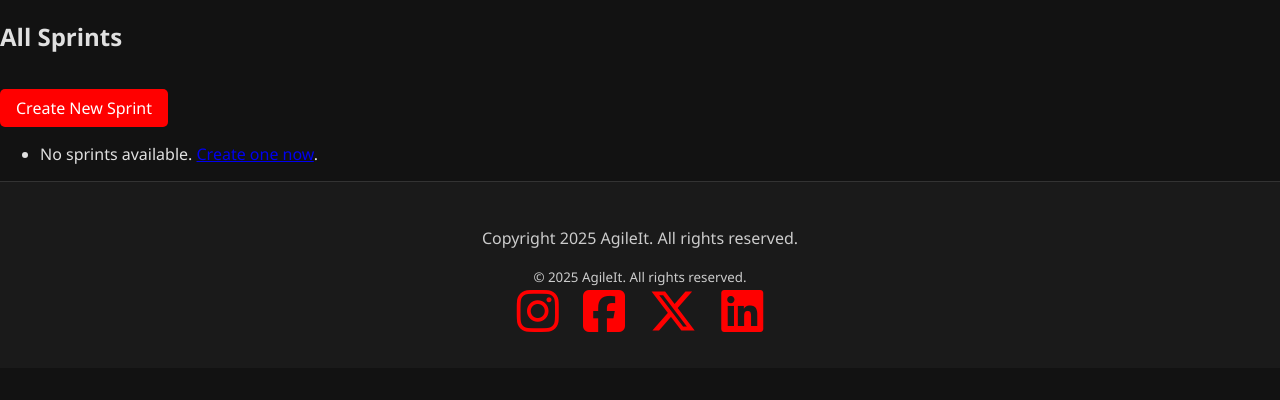
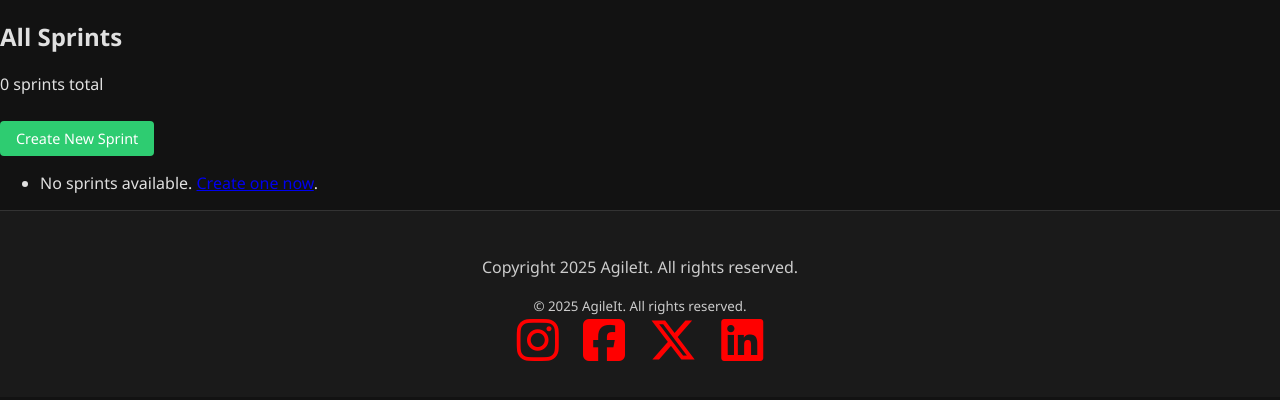
Before and after one commit to JoshThould/AgileIt, a Django app: page /sprints/list/ in a window 1280 px wide. Shown: the part 126-526 px from the top of the page. Run offline with Django 4.2, Linux system fonts and the light colour scheme; the visitor is signed in with stand-in values (Sample User, id 1); data that the repository does not hold is empty; some libraries are stand-ins or nearby versions.

Commit message:
Refactor sprint list template: improve layout and structure with additional header and styling

```diff
--- a/sprints/templates/sprints/sprint_list.html
+++ b/sprints/templates/sprints/sprint_list.html
@@ -1,8 +1,9 @@
 {% extends "sprints/base.html" %}
-
 {% load static %}
 
 {% block content %}
+<div class="sprint-list-page">
+
   <!-- Breadcrumbs -->
   <nav aria-label="breadcrumb">
     <ol class="breadcrumb">
@@ -21,20 +22,28 @@
     {% endfor %}
   {% endif %}
 
+  <!-- Sprint List Header -->
+  <h2>All Sprints</h2>
+  <p class="text-muted">{{ sprints|length }} sprint{{ sprints|pluralize }} total</p>
+  <a href="{% url 'sprints:sprint-create' %}" class="btn btn-primary mb-3">
+    <i class="bi bi-plus-circle"></i> Create New Sprint
+  </a>
+
   <!-- Sprint List -->
-  <h2>All Sprints</h2>
-  <a href="{% url 'sprints:sprint-create' %}" class="btn btn-primary mb-3">Create New Sprint</a>
-
   <ul class="list-group">
     {% for sprint in sprints %}
-      <li class="list-group-item d-flex justify-content-between align-items-center">
+      <li class="list-group-item d-flex justify-content-between align-items-center sprint-row">
         <div>
           <strong>{{ sprint.title }}</strong><br>
           <small>{{ sprint.start_date }} → {{ sprint.end_date }}</small>
         </div>
         <div>
-          <a href="{% url 'sprints:sprint-detail' sprint.pk %}" class="btn btn-outline-secondary btn-sm">Details</a>
-          <a href="{% url 'sprints:sprint-kanban' sprint.pk %}" class="btn btn-outline-primary btn-sm">Kanban</a>
+          <a href="{% url 'sprints:sprint-detail' sprint.pk %}" class="btn btn-outline-secondary btn-sm">
+            <i class="bi bi-info-circle"></i> Details
+          </a>
+          <a href="{% url 'sprints:sprint-kanban' sprint.pk %}" class="btn btn-outline-primary btn-sm">
+            <i class="bi bi-columns-gap"></i> Kanban
+          </a>
         </div>
       </li>
     {% empty %}
@@ -43,4 +52,6 @@
       </li>
     {% endfor %}
   </ul>
+
+</div>
 {% endblock %}
```
